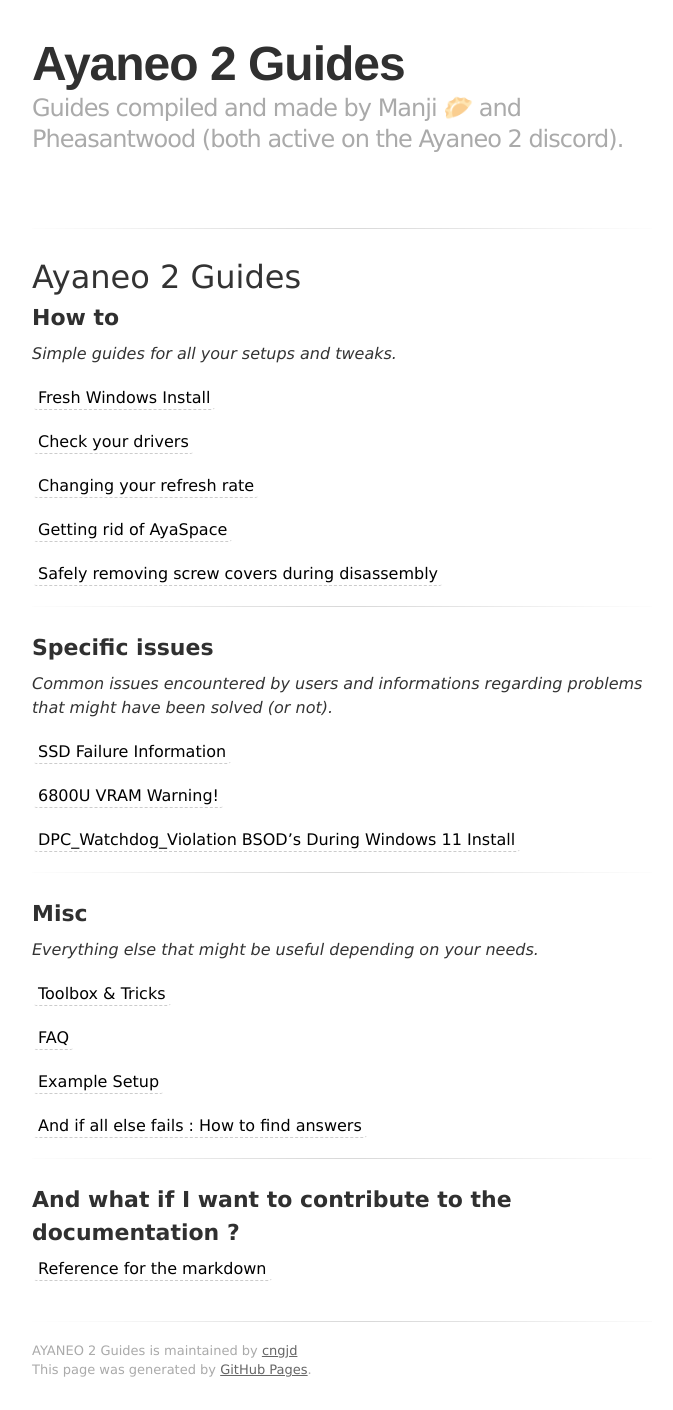
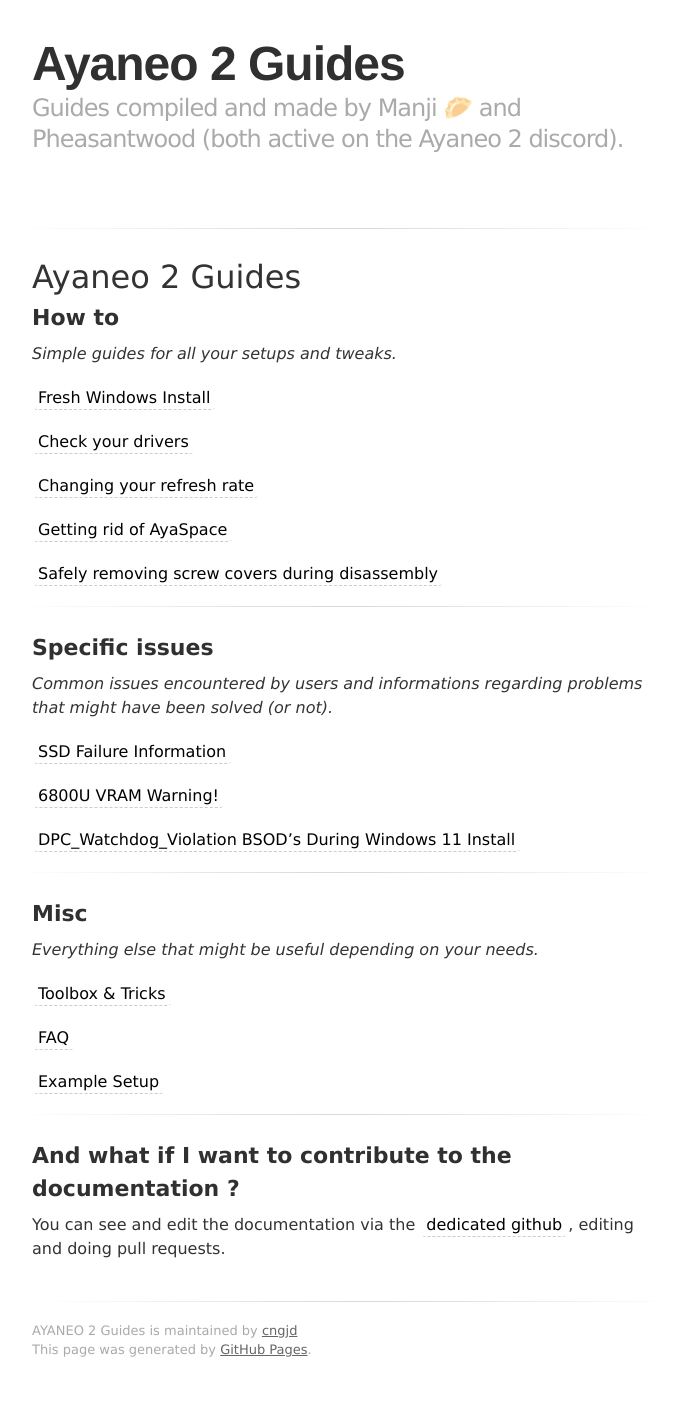
Before and after one commit to cngjd/AyaNeo2-docs, a Jekyll site: the page built from index.md, in a window 1280 px wide. Shown: the whole page, without its empty margins (298-971 px from the left). Built offline with Jekyll 4.4.1, drawn with Linux system fonts in a browser that asks for light colours; some web fonts are replaced; our own code applies the rules of GitHub Pages for plain Markdown files.

Commit message:
Update index.md

```diff
--- a/index.md
+++ b/index.md
@@ -41,10 +41,8 @@
 
 [Example Setup](./example-setup.html)
 
-[And if all else fails : How to find answers](./how-to-find-answers.html)
-
 ***
 
 ## And what if I want to contribute to the documentation ?
 
-[Reference for the markdown](https://github.com/pages-themes/tactile/edit/master/index.md)
+You can see and edit the documentation via the [dedicated github](https://github.com/cngjd/AyaNeo2-docs#readme), editing and doing pull requests.
```
